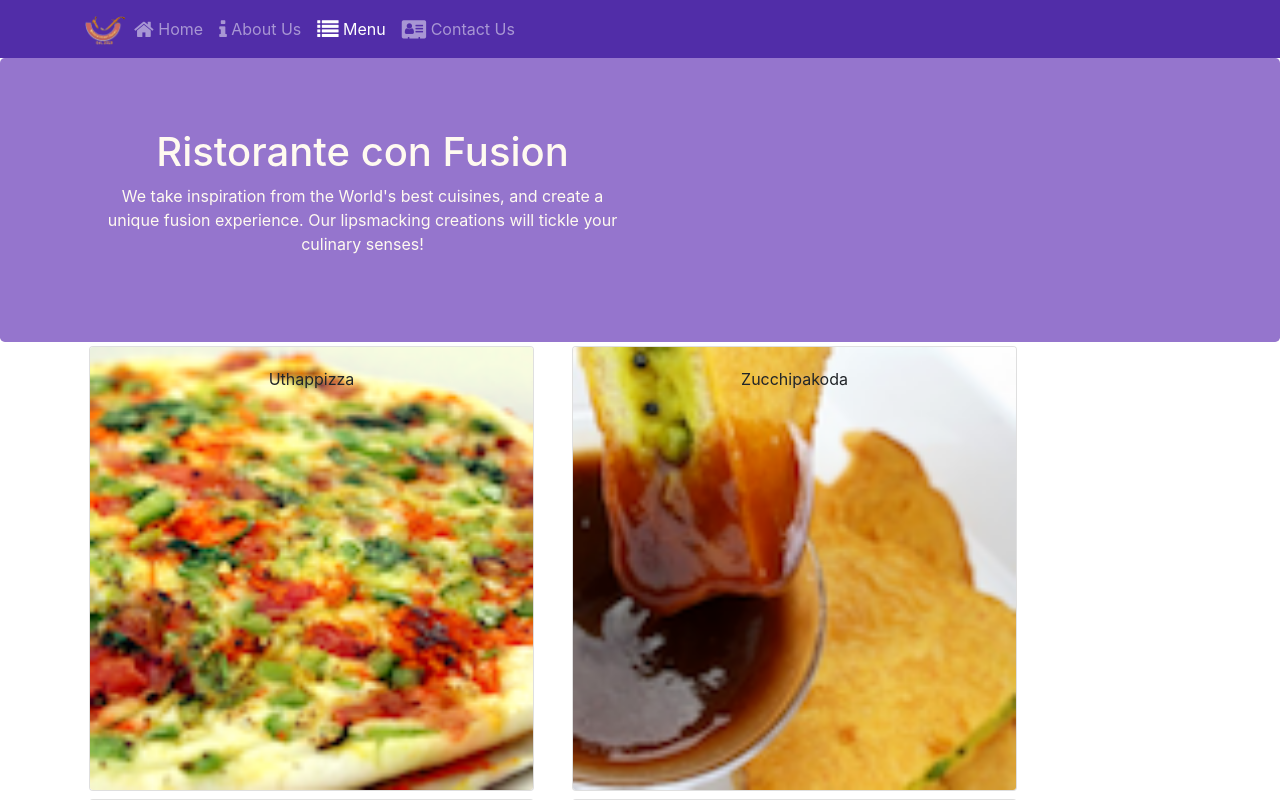
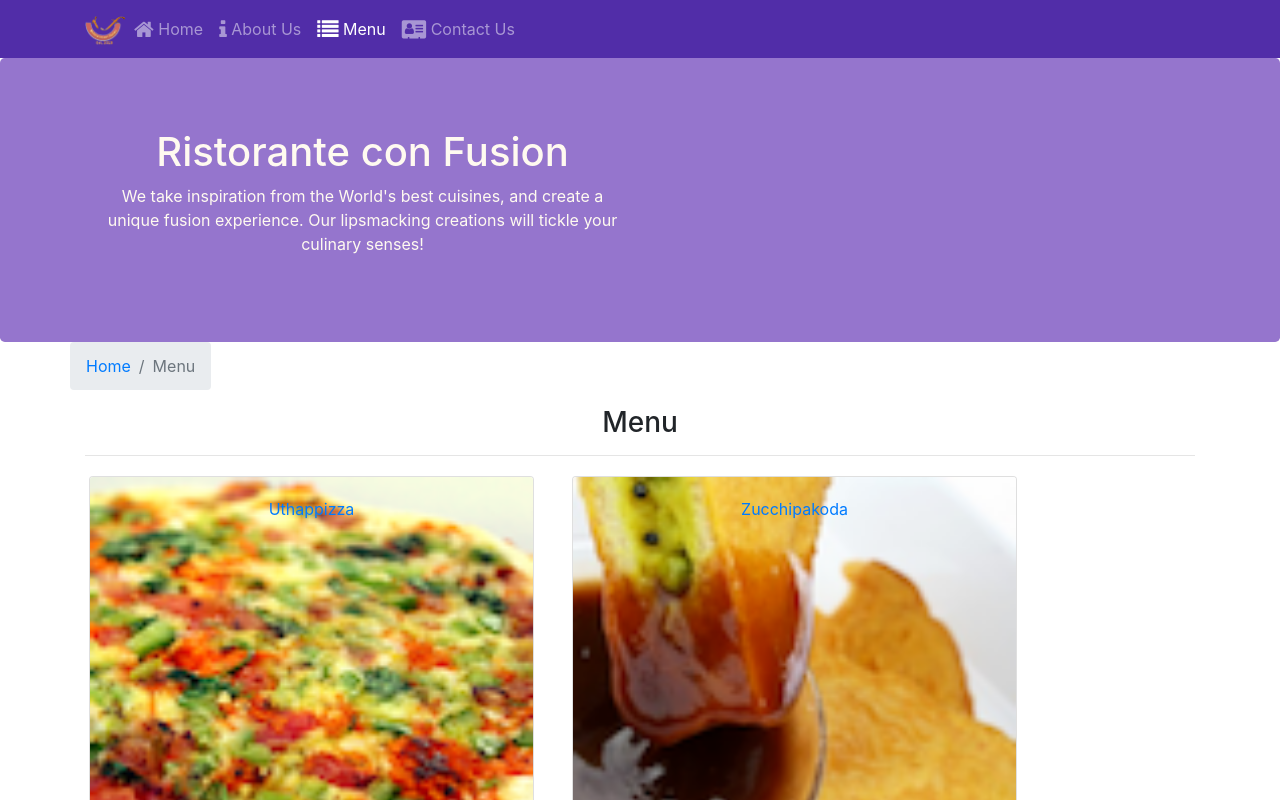
Before and after one commit to yesi-aracawa/confusion-rxapp, a React (Create React App) app: page /menu in a window 1280 px wide. Shown: the top 800 px of the page. Built offline with nearby package versions, Linux system fonts and the light colour scheme.

Commit message:
feat: Make Single Web App 2
Add BreadCrumbs, Routedishes to see each of them and fix onClick issue on MenuComponent to DishDetail

```diff
--- a/src/components/ContactComponent.js
+++ b/src/components/ContactComponent.js
@@ -1,8 +1,22 @@
 import React from 'react';
+import { Breadcrumb, BreadcrumbItem } from 'reactstrap';
+import { Link } from 'react-router-dom';
 
 function Contact(props) {
 	return (
 		<div className="container">
+			<div className="row">
+				<Breadcrumb>
+					<BreadcrumbItem>
+						<Link to="/home">Home</Link>
+					</BreadcrumbItem>
+					<BreadcrumbItem active>Contact Us</BreadcrumbItem>
+				</Breadcrumb>
+				<div className="col-12">
+					<h3>Contact Us</h3>
+					<hr />
+				</div>
+			</div>
 			<div className="row row-content">
 				<div className="col-12">
 					<h3>Location Information</h3>
--- a/src/components/DishDetailComponent.js
+++ b/src/components/DishDetailComponent.js
@@ -1,5 +1,6 @@
 import React from 'react';
-import { Card, CardImg, CardText, CardBody, CardTitle } from 'reactstrap';
+import { Card, CardImg, CardText, CardBody, CardTitle, Breadcrumb, BreadcrumbItem } from 'reactstrap';
+import { Link } from 'react-router-dom';
 
 function RenderDish({ dish }) {
 	if (dish != null)
@@ -37,7 +38,7 @@
 	});
 	if (comments != null)
 		return (
-			<div className="col-12 col-md-5 m-1">
+			<div>
 				<h4>Comments</h4>
 				{comnts}
 			</div>
@@ -50,10 +51,24 @@
 		return (
 			<div className="container">
 				<div className="row">
+					<Breadcrumb>
+						<BreadcrumbItem>
+							<Link to="/menu">Menu</Link>
+						</BreadcrumbItem>
+						<BreadcrumbItem active>{props.dish.name}</BreadcrumbItem>
+					</Breadcrumb>
+					<div className="col-12">
+						<h3>{props.dish.name}</h3>
+						<hr />
+					</div>
+				</div>
+				<div className="row">
 					<div className="col-12 col-md-5 m-1">
 						<RenderDish dish={props.dish} />
 					</div>
-					<RenderComments comments={props.dish.comments} />
+					<div className="col-12 col-md-5 m-1">
+						<RenderComments comments={props.comments} />
+					</div>
 				</div>
 			</div>
 		);
--- a/src/components/MainComponent.js
+++ b/src/components/MainComponent.js
@@ -3,6 +3,7 @@
 import Home from './HomeComponent';
 import Footer from './FooterComponent';
 import Menu from './MenuComponent';
+import DishDetail from './DishDetailComponent';
 import Contact from './ContactComponent';
 import { Switch, Route, Redirect } from 'react-router-dom';
 import { DISHES } from '../shared/dishes';
@@ -31,13 +32,26 @@
 				/>
 			);
 		};
+
+		const DishWithId = ({ match }) => {
+			return (
+				<DishDetail
+					dish={this.state.dishes.filter((dish) => dish.id === parseInt(match.params.dishId, 10))[0]}
+					comments={this.state.comments.filter(
+						(comment) => comment.dishId === parseInt(match.params.dishId, 10)
+					)}
+				/>
+			);
+		};
+
 		return (
 			<div>
 				<Header />
 				<Switch>
 					<Route path="/home" component={HomePage} />
 					<Route exact path="/menu" component={() => <Menu dishes={this.state.dishes} />} />
-					<Route exact path="/contactus" component={Contact} />} />
+					<Route path="/menu/:dishId" component={DishWithId} />
+					<Route exact path="/contactus" component={Contact} />
 					<Redirect to="/home" />
 				</Switch>
 				<Footer />
--- a/src/components/MenuComponent.js
+++ b/src/components/MenuComponent.js
@@ -1,13 +1,16 @@
 import React from 'react';
-import { Card, CardImg, CardImgOverlay, CardTitle } from 'reactstrap';
+import { Card, CardImg, CardImgOverlay, CardTitle, Breadcrumb, BreadcrumbItem } from 'reactstrap';
+import { Link } from 'react-router-dom';
 
 function RenderMenuItem({ dish, onClick }) {
 	return (
 		<Card>
-			<CardImg width="100%" src={dish.image} alt={dish.name} />
-			<CardImgOverlay>
-				<CardTitle>{dish.name}</CardTitle>
-			</CardImgOverlay>
+			<Link to={`/menu/${dish.id}`}>
+				<CardImg width="100%" src={dish.image} alt={dish.name} />
+				<CardImgOverlay>
+					<CardTitle>{dish.name}</CardTitle>
+				</CardImgOverlay>
+			</Link>
 		</Card>
 	);
 }
@@ -23,6 +26,18 @@
 
 	return (
 		<div className="container">
+			<div className="row">
+				<Breadcrumb>
+					<BreadcrumbItem>
+						<Link to="/home">Home</Link>
+					</BreadcrumbItem>
+					<BreadcrumbItem active>Menu</BreadcrumbItem>
+				</Breadcrumb>
+				<div className="col-12">
+					<h3>Menu</h3>
+					<hr />
+				</div>
+			</div>
 			<div className="row">{menu}</div>
 		</div>
 	);
```
